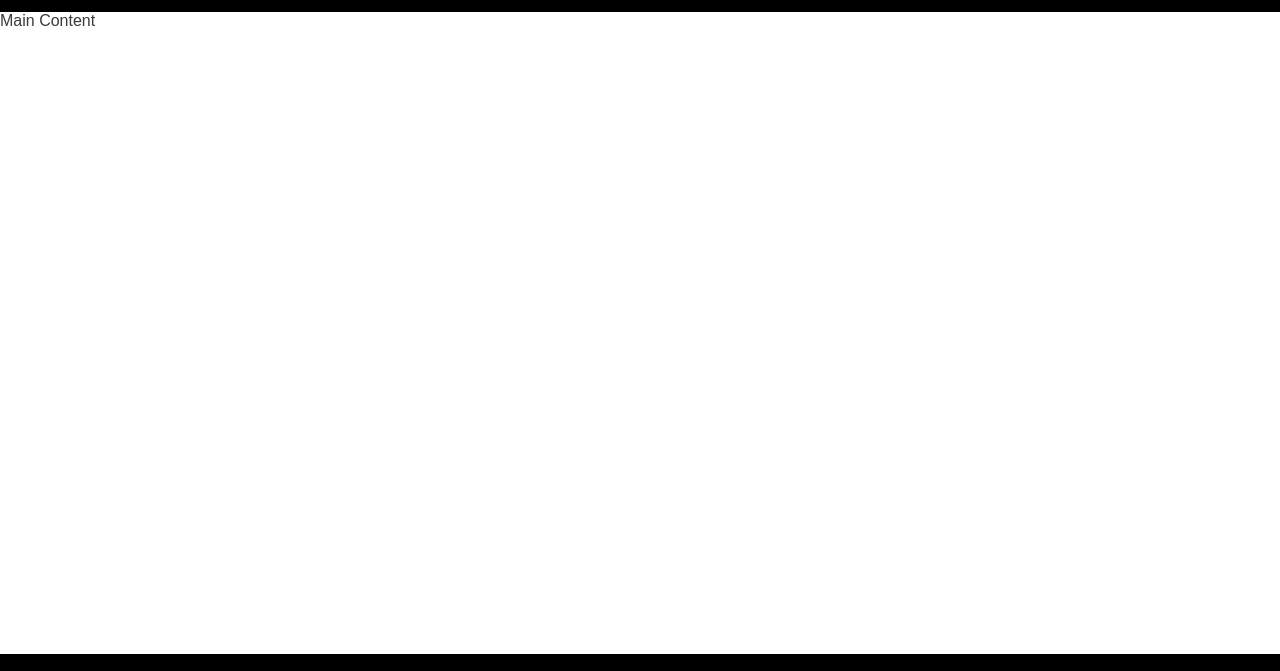
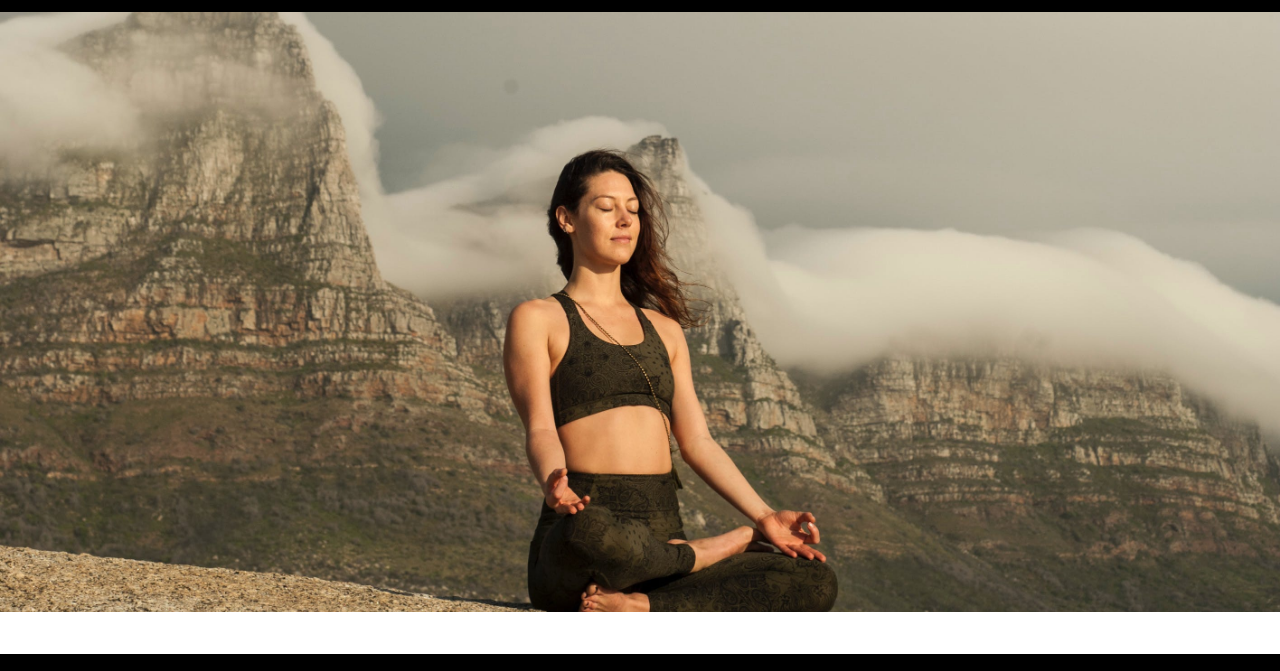
Before and after one commit to bytesbyt/econte, a plain HTML site: page index.html in a window 1280 px wide. Shown: the part 78-749 px from the top of the page. Drawn offline with Linux system fonts and the light colour scheme; a web font is replaced by a local one.

Commit message:
Add hero image

```diff
--- a/assets/css/styles.css
+++ b/assets/css/styles.css
@@ -87,7 +87,12 @@ main {
   flex: 1 0 auto;
   margin-top: 56px;
 }
-
+/* Hero Section */
+#hero {
+    height: 600px;
+    width: 100%;
+    background: url("../images/hero-image.webp") no-repeat center center/cover;
+}
 /* Footer */
 footer {
   background-color: black;
--- a/index.html
+++ b/index.html
@@ -64,7 +64,9 @@
     </header>
 
     <!--Main Content Section-->
-    <main>Main Content</main>
+    <main>
+        <section id="hero"></section>
+    </main>
 
     <!--Footer Section-->
     <footer>
```
Also changed, not shown: assets/images/hero-image.webp (added).
